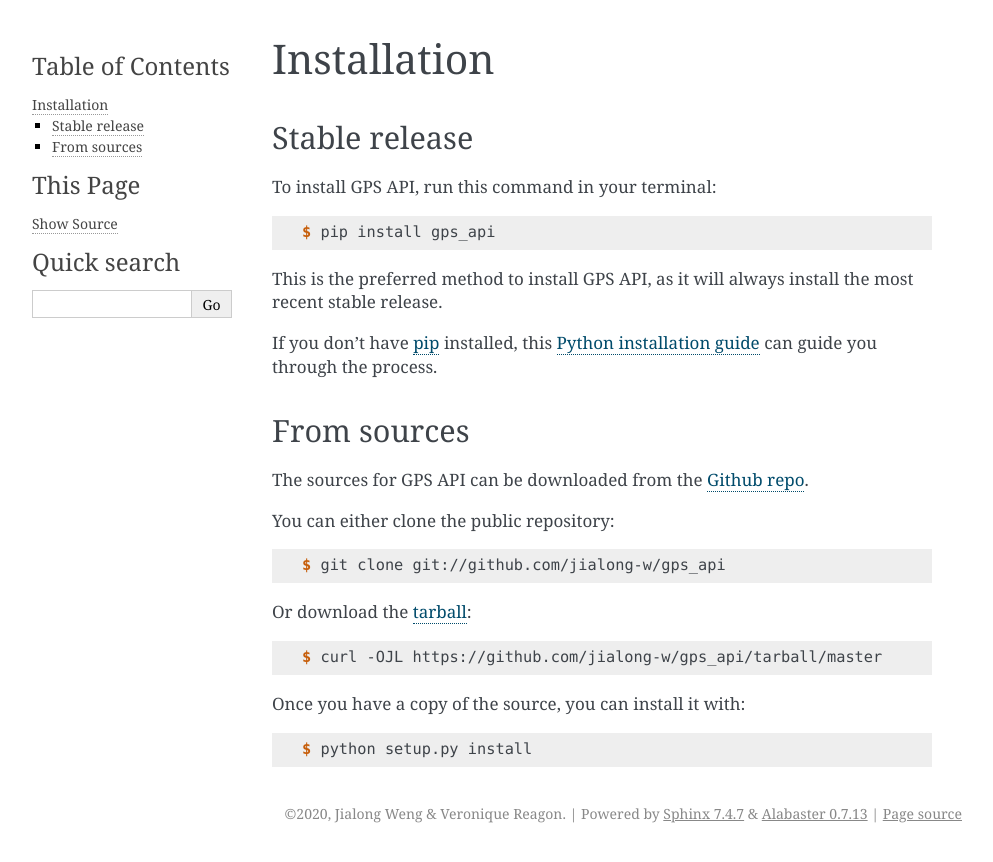
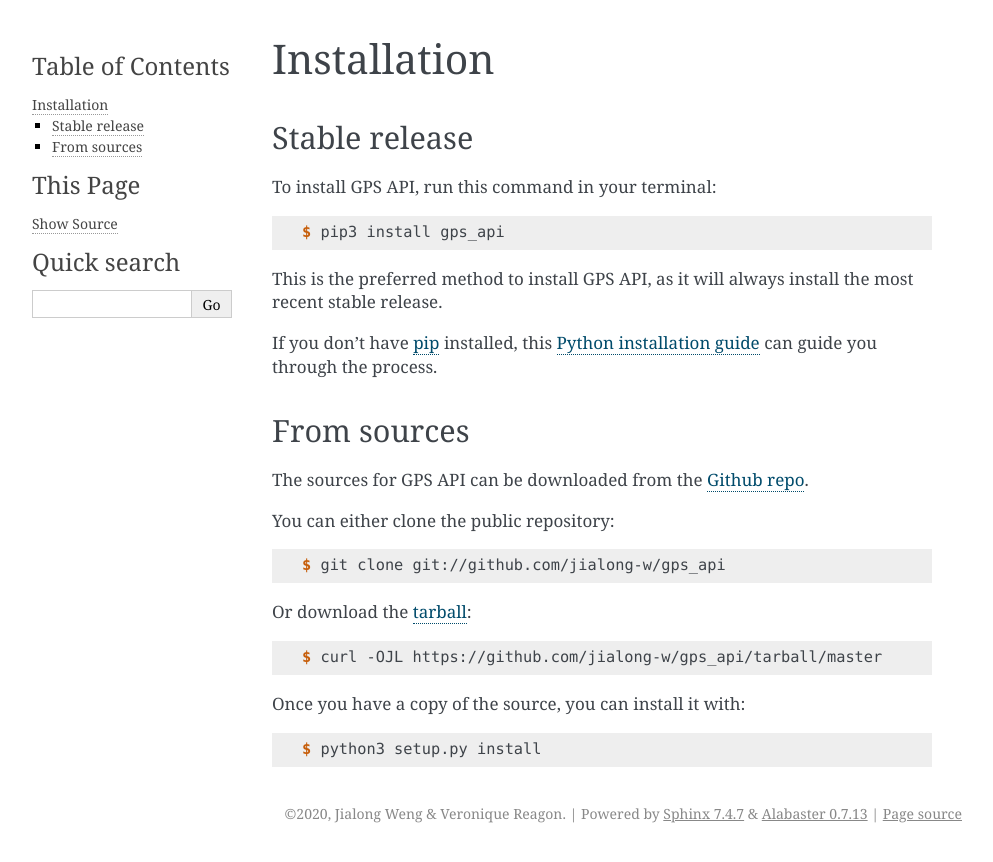
Before and after one commit to jialong-w/gps_api, a Sphinx documentation site: the page built from docs/installation.rst, in a window 1280 px wide. Shown: the top 862 px of the page, without its empty margins (148-1141 px from the left). Built offline with Sphinx 7.4.7, drawn with Linux system fonts in a browser that asks for light colours.

Commit message:
installation updated

```diff
--- a/docs/installation.rst
+++ b/docs/installation.rst
@@ -12,7 +12,7 @@ To install GPS API, run this command in your terminal:
 
 .. code-block:: console
 
-    $ pip install gps_api
+    $ pip3 install gps_api
 
 This is the preferred method to install GPS API, as it will always install the most recent stable release.
 
@@ -44,7 +44,7 @@ Once you have a copy of the source, you can install it with:
 
 .. code-block:: console
 
-    $ python setup.py install
+    $ python3 setup.py install
 
 
 .. _Github repo: https://github.com/jialong-w/gps_api
```
